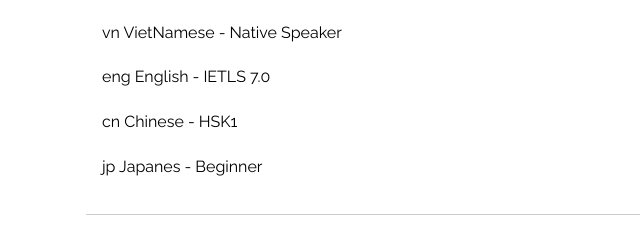
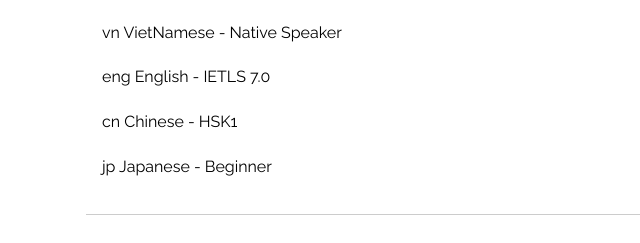
Before and after one commit to SleepyIzme/web, a plain HTML site: page index.html in a window 1280 px wide. Shown: the part 1532-1775 px from the top of the page, 0-640 px from the left. Drawn offline with Linux system fonts and the light colour scheme.

Commit message:
index.html

```diff
--- a/index.html
+++ b/index.html
@@ -60,7 +60,7 @@
           <p>vn VietNamese - Native Speaker</p>
           <p>eng English - IETLS 7.0</p>
           <p>cn Chinese - HSK1 </p>
-          <p>jp Japanes - Beginner</p>
+          <p>jp Japanese - Beginner</p>
         </div>
       </div>
     </section>
```
